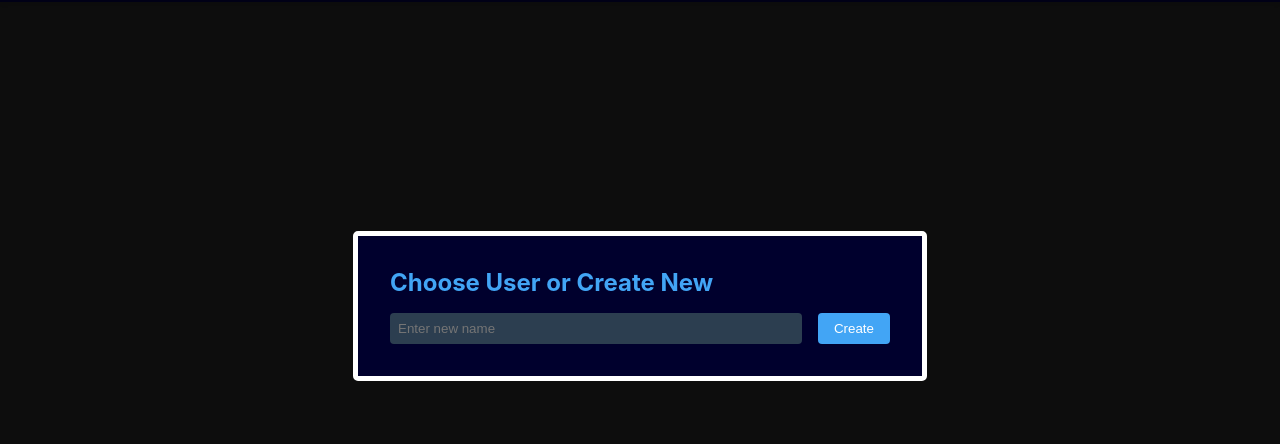
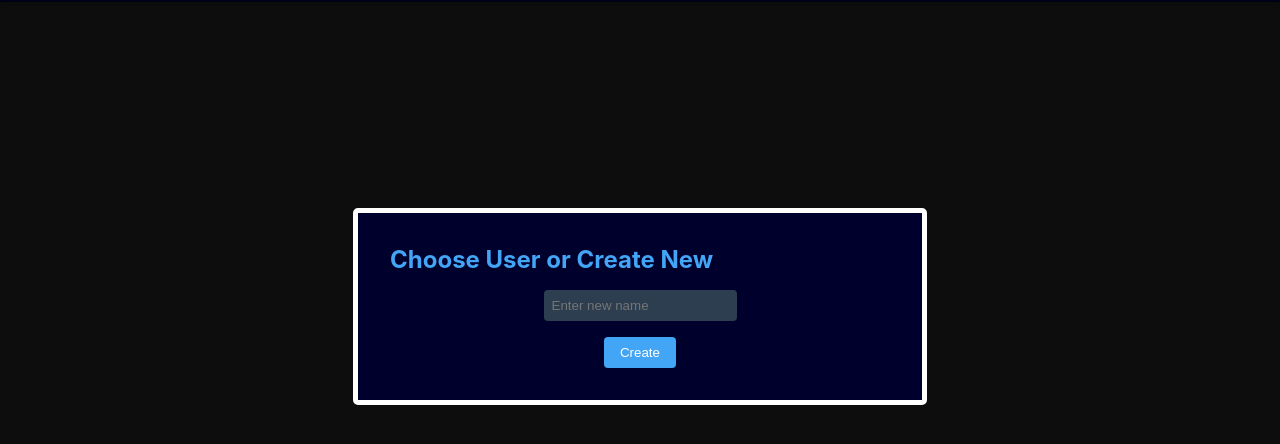
Before and after one commit to BuggyPasta/OctoNote, a website: page public/index.html in a window 1280 px wide. Shown: the part 94-538 px from the top of the page. Drawn offline with Linux system fonts and the light colour scheme; no server answers.

Commit message:
Update styles.css

```diff
--- a/public/css/styles.css
+++ b/public/css/styles.css
@@ -401,12 +401,15 @@ main {
     display: flex;
     gap: 1rem;
     margin-top: 1rem;
+    flex-direction: column;
+    align-items: center;
 }
 
 /* User input field styles */
 .user-input input {
     flex: 1;
     padding: 0.5rem;
+    max-width: auto;
     border: none;
     border-radius: 4px;
     background-color: #2c3e50;
```
